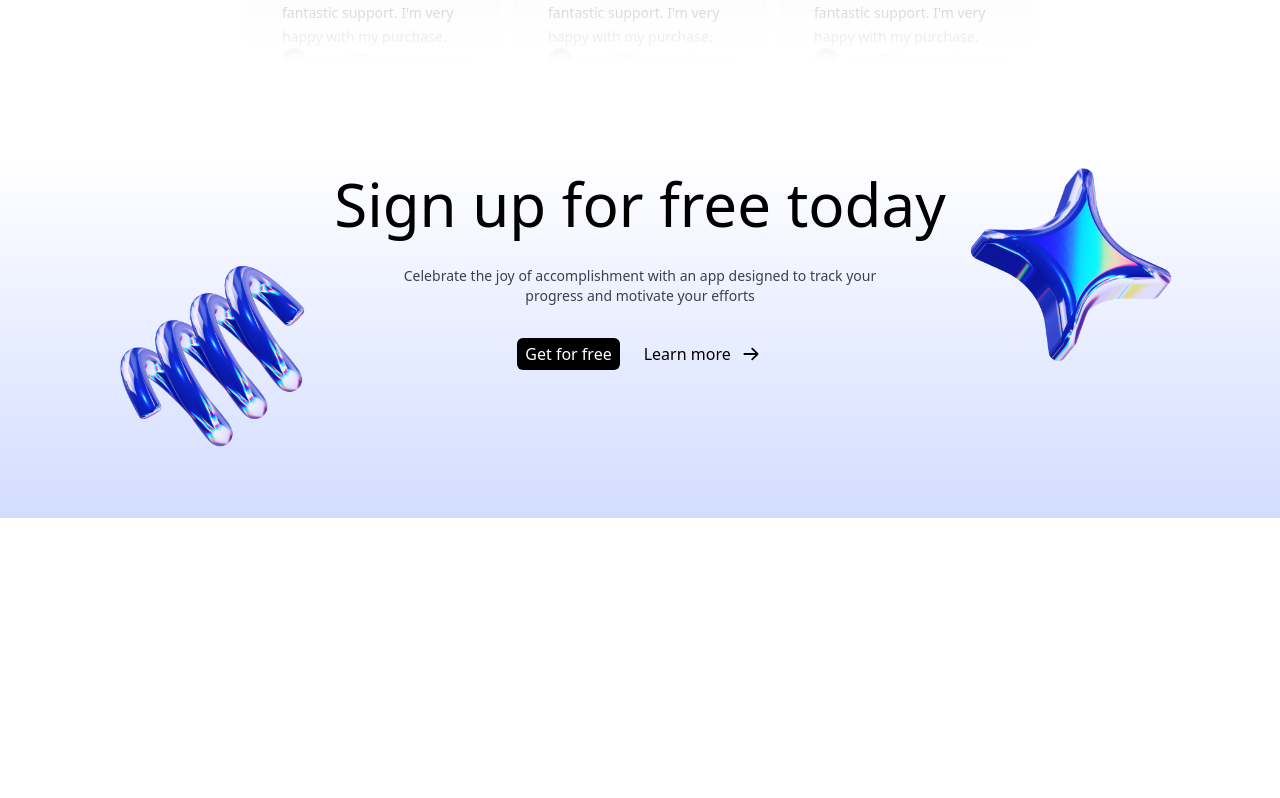
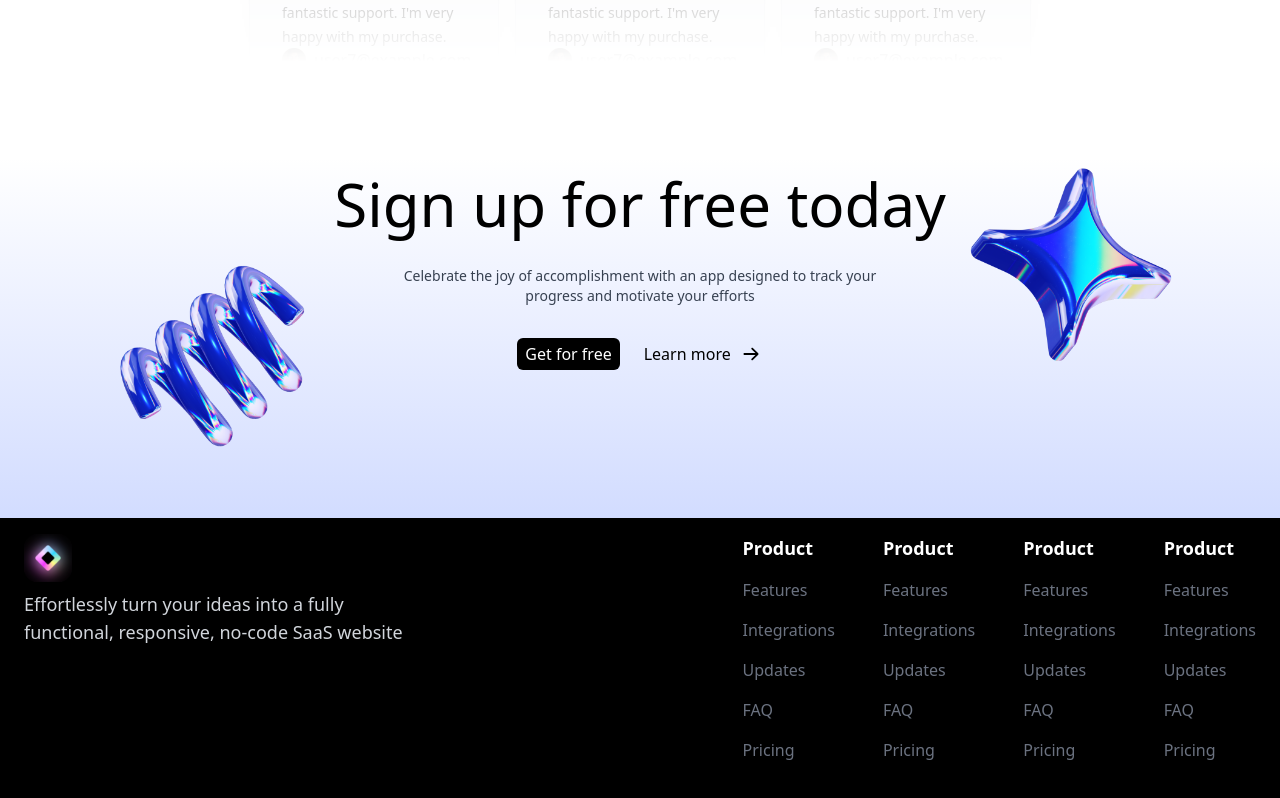
Before and after one commit to Souvik00076/saas-landing-page-1, a Next.js app: page / in a window 1280 px wide. Shown: the part 4890-5688 px from the top of the page. Before the commit the page ends 5408 px from the top, so only its background shows below. Built offline with nearby package versions, Linux system fonts and the light colour scheme.

Commit message:
frontend full completed without framer motion

```diff
--- a/src/app/page.tsx
+++ b/src/app/page.tsx
@@ -1,5 +1,6 @@
 import {
   Action,
+  Footer,
   Header,
   Hero,
   LogoTicker,
@@ -20,6 +21,7 @@ export default function Home() {
       <Productivity />
       <Testimonials />
       <Action />
+      <Footer />
     </>
   );
 }
--- /dev/null
+++ b/src/components/Footer.tsx
@@ -0,0 +1,83 @@
+import { FC } from "react";
+import LogoSaas from "/public/logosaas.png";
+import Image from "next/image";
+import Xicon from "/public/social-x.svg";
+import Picon from "/public/social-pin.svg";
+import LinkedinIcon from "/public/social-linkedin.svg";
+import InstaIcon from "/public/social-insta.svg";
+import YoutubeIcon from "/public/social-youtube.svg";
+const Footer: FC = () => {
+  return (
+    <section className="bg-black min-h-[300px] pt-4 pb-8 px-6">
+      <div className="container mx-auto">
+        <div className="flex flex-col gap-4  md:justify-between md:flex-row">
+          <div className="max-w-[400px] flex flex-col gap-2">
+            <Image src={LogoSaas} width={48} height={48} alt="logo" />
+            <h3 className="text-gray-300 text-sm font-medium md:text-lg">
+              Effortlessly turn your ideas into a fully functional, responsive,
+              no-code SaaS website
+            </h3>
+          </div>
+          <div className="grid grid-cols1 md:grid-cols-4 gap-12">
+            <div className="flex flex-col gap-4">
+              <h3 className="text-white font-bold text-lg">Product</h3>
+              <span className="text-gray-500">Features</span>
+              <span className="text-gray-500">Integrations</span>
+
+              <span className="text-gray-500">Updates</span>
+
+              <span className="text-gray-500">FAQ</span>
+
+              <span className="text-gray-500">Pricing</span>
+            </div>
+            <div className="flex flex-col gap-4">
+              <h3 className="text-white font-bold text-lg">Product</h3>
+              <span className="text-gray-500">Features</span>
+              <span className="text-gray-500">Integrations</span>
+
+              <span className="text-gray-500">Updates</span>
+
+              <span className="text-gray-500">FAQ</span>
+
+              <span className="text-gray-500">Pricing</span>
+            </div>
+            <div className="flex flex-col gap-4">
+              <h3 className="text-white font-bold text-lg">Product</h3>
+              <span className="text-gray-500">Features</span>
+              <span className="text-gray-500">Integrations</span>
+
+              <span className="text-gray-500">Updates</span>
+
+              <span className="text-gray-500">FAQ</span>
+
+              <span className="text-gray-500">Pricing</span>
+            </div>
+            <div className="flex flex-col gap-4">
+              <h3 className="text-white font-bold text-lg">Product</h3>
+              <span className="text-gray-500">Features</span>
+              <span className="text-gray-500">Integrations</span>
+
+              <span className="text-gray-500">Updates</span>
+
+              <span className="text-gray-500">FAQ</span>
+
+              <span className="text-gray-500">Pricing</span>
+            </div>
+          </div>
+        </div>
+        <div className="flex mt-4  gap-4 items-center justify-center dark:invert">
+          <Image src={InstaIcon} width={42} height={42} alt="InstaIcon" />
+          <Image src={LinkedinIcon} width={42} height={42} alt="InstaIcon" />
+
+          <Image src={Picon} width={42} height={42} alt="Pcon" />
+
+          <Image src={Xicon} width={42} height={42} alt="XIcon" />
+
+          <Image src={YoutubeIcon} width={42} height={42} alt="youtubeIcon" />
+        </div>
+      </div>
+    </section>
+  );
+};
+
+export default Footer;
--- a/src/components/index.ts
+++ b/src/components/index.ts
@@ -8,6 +8,7 @@ import Productivity from "./Productivity";
 import CommonPriceCard from "./CommonPriceCard";
 import Testimonials from "./Testimonials";
 import Action from "./Action";
+import Footer from "./Footer";
 export {
   CommonCard,
   Header,
@@ -19,4 +20,5 @@ export {
   CommonPriceCard,
   Testimonials,
   Action,
+  Footer,
 };
```
